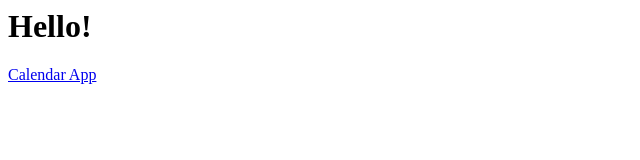
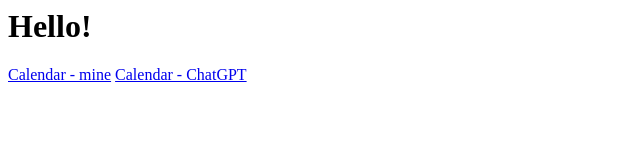
Before and after one commit to jomartin93/pages_playground, a plain HTML site: page index.html in a window 1280 px wide. Shown: the whole page, without its empty margins (0-640 px from the left). Drawn offline with Linux system fonts and the light colour scheme.

Commit message:
added chatGPT version

```diff
--- a/index.html
+++ b/index.html
@@ -1,3 +1,4 @@
 <h1>Hello!</h1>
 
-<a href="https://jomartin93.github.io/pages_playground/Calendar">Calendar App</a>
+<a href="https://jomartin93.github.io/pages_playground/Calendar">Calendar - mine</a>
+<a href="https://jomartin93.github.io/pages_playground/chatgpt.html">Calendar - ChatGPT</a>
```
